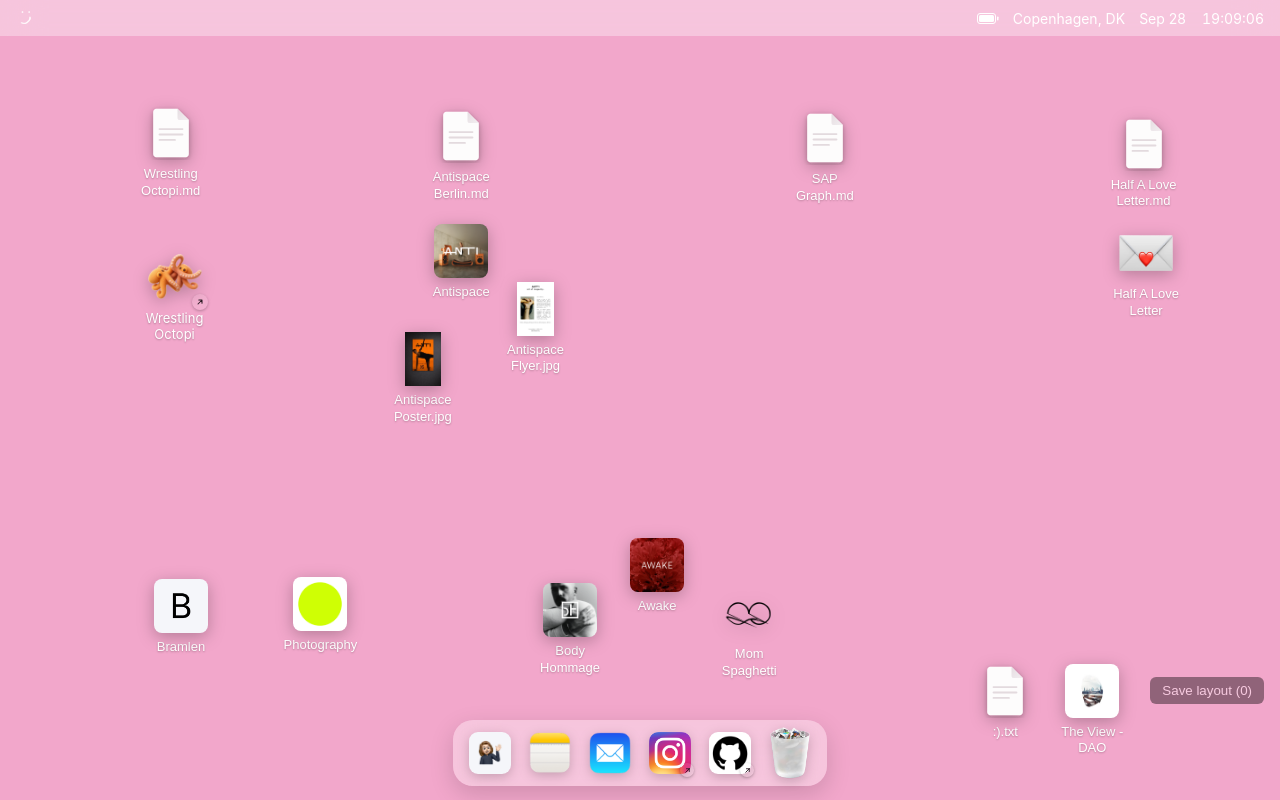
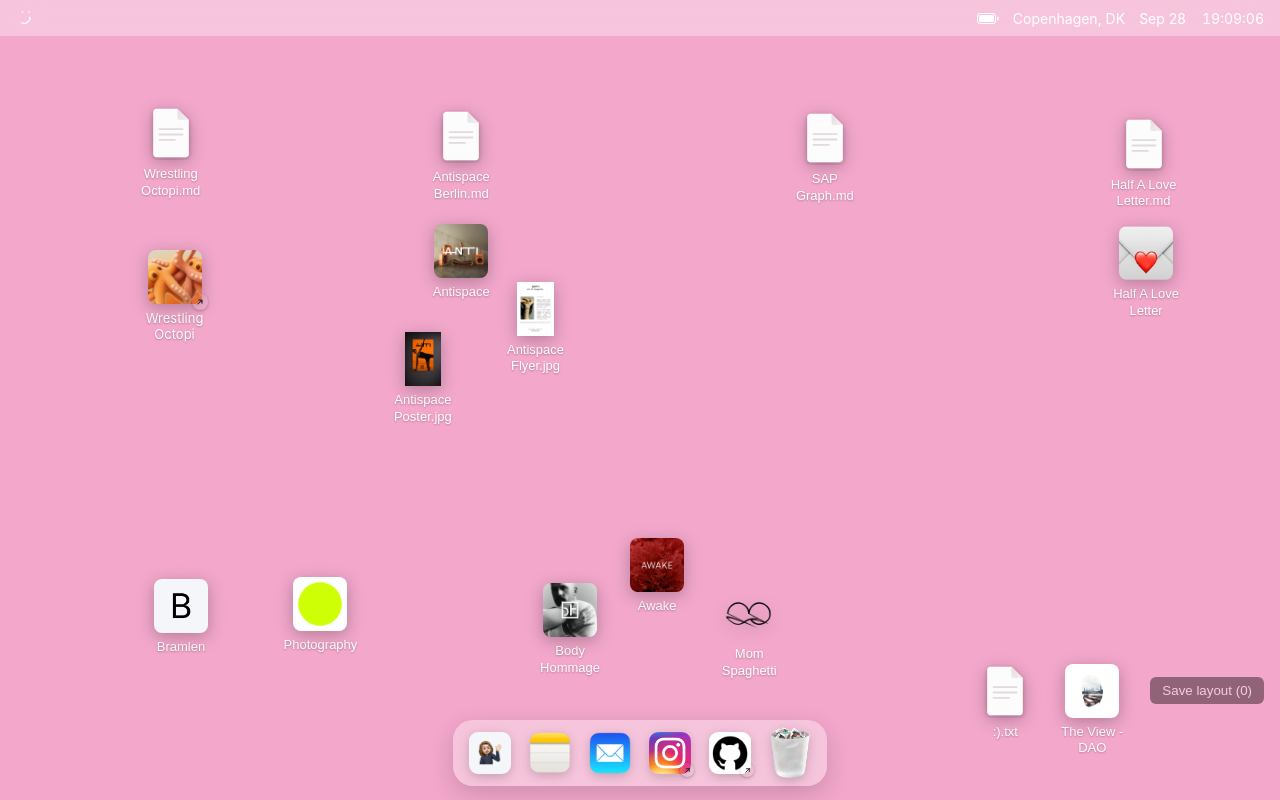
Before and after one commit to tetetootoo/half-odd-web, a React (Vite) app: page / in a window 1280 px wide. Built offline with nearby package versions, Linux system fonts and the light colour scheme.

Commit message:
updat wrestling octopi icon

```diff
--- a/src/components/DesktopIcon/DesktopIcon.module.css
+++ b/src/components/DesktopIcon/DesktopIcon.module.css
@@ -80,6 +80,10 @@
   filter: drop-shadow(0 4px 8px rgba(0, 0, 0, 0.25));
 }
 
+.glyphImage[src="/media/half-a-love-letter/icon.png"] {
+  object-fit: cover;
+}
+
 .playBadge {
   position: absolute;
   inset: 0;
--- a/src/components/Dock/Dock.module.css
+++ b/src/components/Dock/Dock.module.css
@@ -86,6 +86,10 @@
   filter: drop-shadow(0 3px 6px rgba(0, 0, 0, 0.2));
 }
 
+.glyphImage[src="/media/half-a-love-letter/icon.png"] {
+  object-fit: cover;
+}
+
 .rounded {
   border-radius: 9px;
 }
--- a/src/data/mobileContent.ts
+++ b/src/data/mobileContent.ts
@@ -234,7 +234,7 @@ export const gridApps: MobileAppItem[] = [
     id: 'half-a-love-letter',
     label: 'Half a Love Letter',
     iconSrc: '/media/half-a-love-letter/icon.png',
-    iconBg: 'white',
+    iconFit: 'cover',
     kind: 'site',
     embedUrl: 'https://halfaloveletter.com',
     link: { url: 'https://halfaloveletter.com' },
```
Also changed, not shown: public/media/wrestling-octopi/icon.png.
